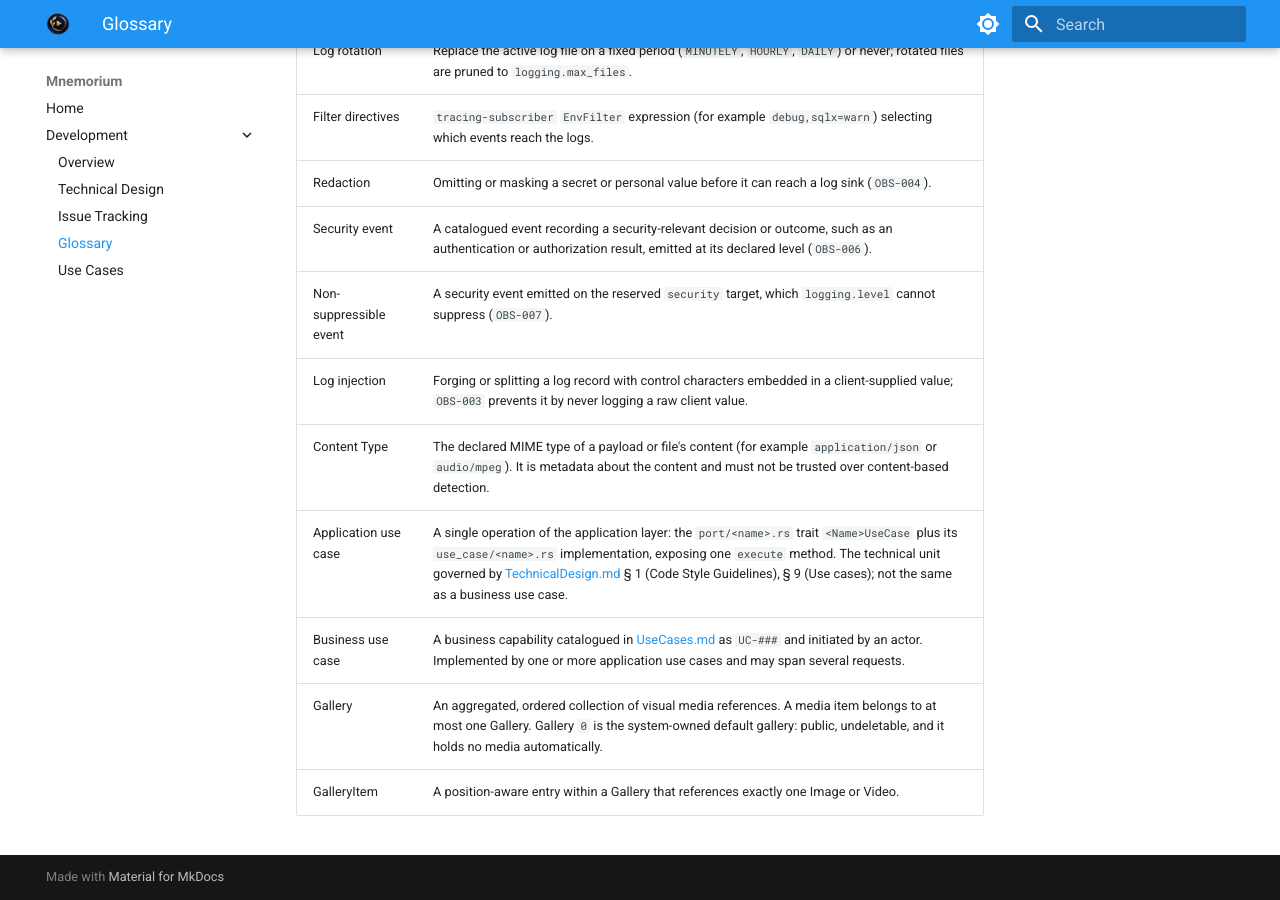
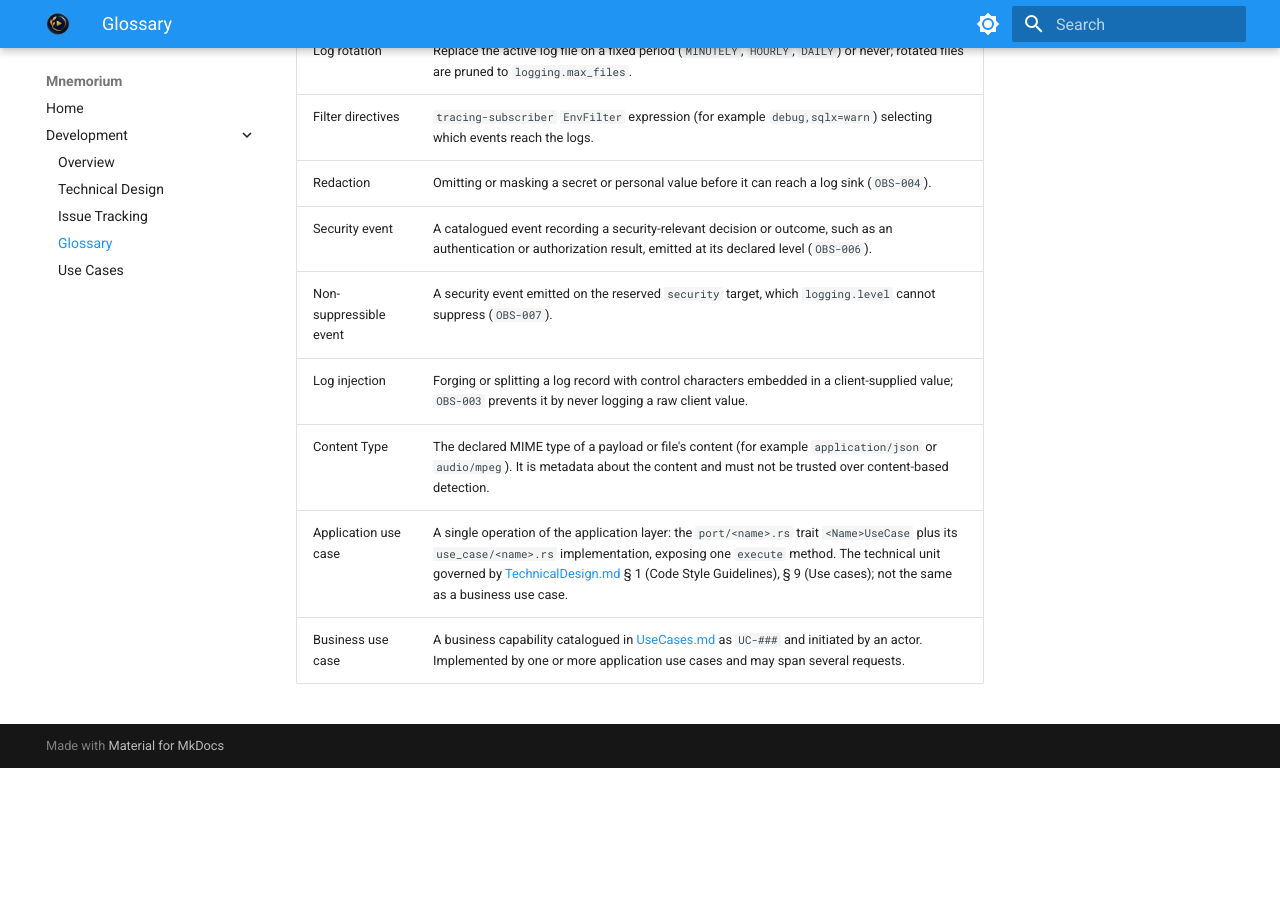
Before and after one commit to Mnemorium/mnemorium, an MkDocs documentation site: the page built from docs/development/Glossary.md, in a window 1280 px wide and 900 px high, scrolled down 663 px. Built offline with MkDocs 1.6.1 and Material for MkDocs 9.7.7, drawn with Linux system fonts in a browser that asks for light colours; after the commit the page ends 1431 px from its top, so only the background shows below that.

Commit message:
Update Glossary.md

```diff
--- a/docs/development/Glossary.md
+++ b/docs/development/Glossary.md
@@ -18,6 +18,4 @@
 | Log injection           | Forging or splitting a log record with control characters embedded in a client-supplied value; `OBS-003` prevents it by never logging a raw client value.                                                                                                                                                                       |
 | Content Type            | The declared MIME type of a payload or file's content (for example `application/json` or `audio/mpeg`). It is metadata about the content and must not be trusted over content-based detection.                                                                                                                                  |
 | Application use case    | A single operation of the application layer: the `port/<name>.rs` trait `<Name>UseCase` plus its `use_case/<name>.rs` implementation, exposing one `execute` method. The technical unit governed by [TechnicalDesign.md](TechnicalDesign.md) § 1 (Code Style Guidelines), § 9 (Use cases); not the same as a business use case. |
-| Business use case       | A business capability catalogued in [UseCases.md](UseCases.md) as `UC-###` and initiated by an actor. Implemented by one or more application use cases and may span several requests.                                                                                                                                           |
-| Gallery                 | An aggregated, ordered collection of visual media references. A media item belongs to at most one Gallery. Gallery `0` is the system-owned default gallery: public, undeletable, and it holds no media automatically.                                                                                                           |
-| GalleryItem             | A position-aware entry within a Gallery that references exactly one Image or Video.                                                                                                                                                                                                                                             |
+| Business use case       | A business capability catalogued in [UseCases.md](UseCases.md) as `UC-###` and initiated by an actor. Implemented by one or more application use cases and may span several requests.                                                                                                                                           |                                                                                                                                                                                                                                       |
```
